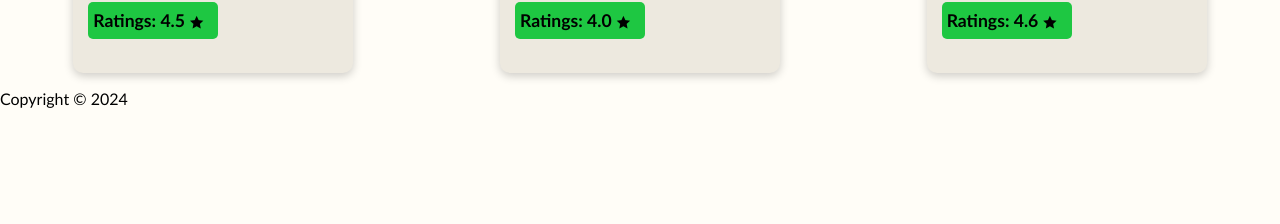
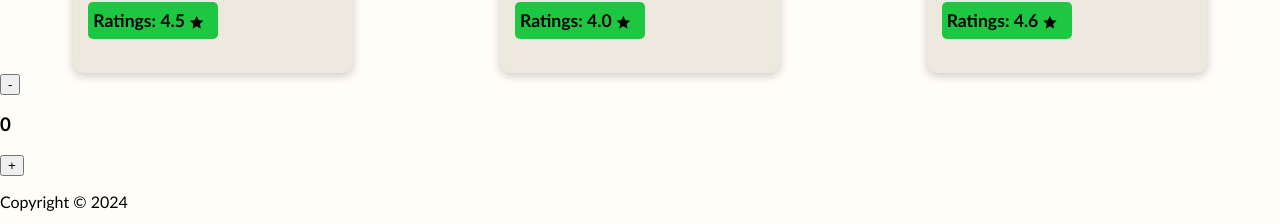
Before and after one commit to thesakshijaiswal/namsteReact, a React (Vite) app: page / in a window 1280 px wide. Shown: the part 589-813 px from the top of the page. Built offline with nearby package versions, Linux system fonts and the light colour scheme.

Commit message:
make useState counter

```diff
--- a/src/components/Footer.jsx
+++ b/src/components/Footer.jsx
@@ -1,6 +1,25 @@
+import { useState } from "react";
 const Footer = () => {
+  const [value, setValue] = useState(0);
   return (
     <footer>
+      <div className="container">
+        <button
+          onClick={() => {
+            setValue(value - 1);
+          }}
+        >
+          -
+        </button>
+        <h3>{value}</h3>
+        <button
+          onClick={() => {
+            setValue(value + 1);
+          }}
+        >
+          +
+        </button>
+      </div>
       <p>Copyright © 2024 </p>
     </footer>
   );
```
